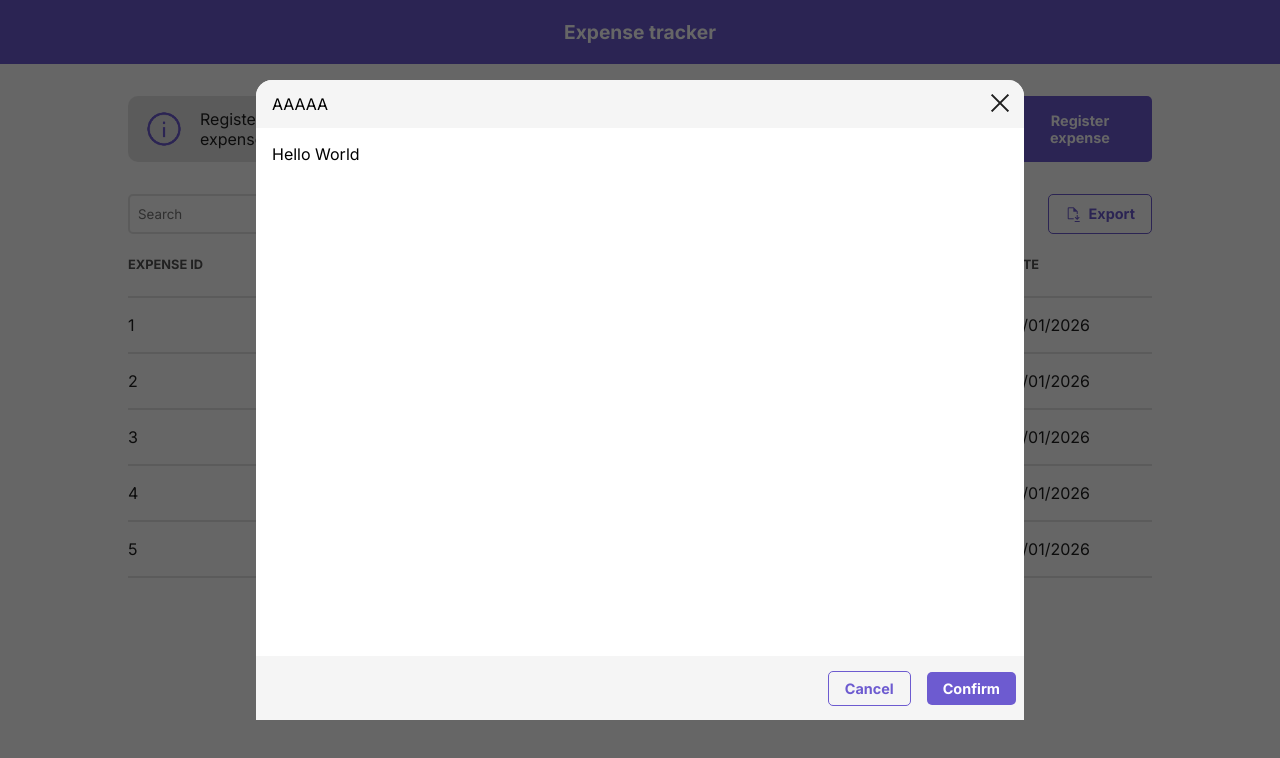
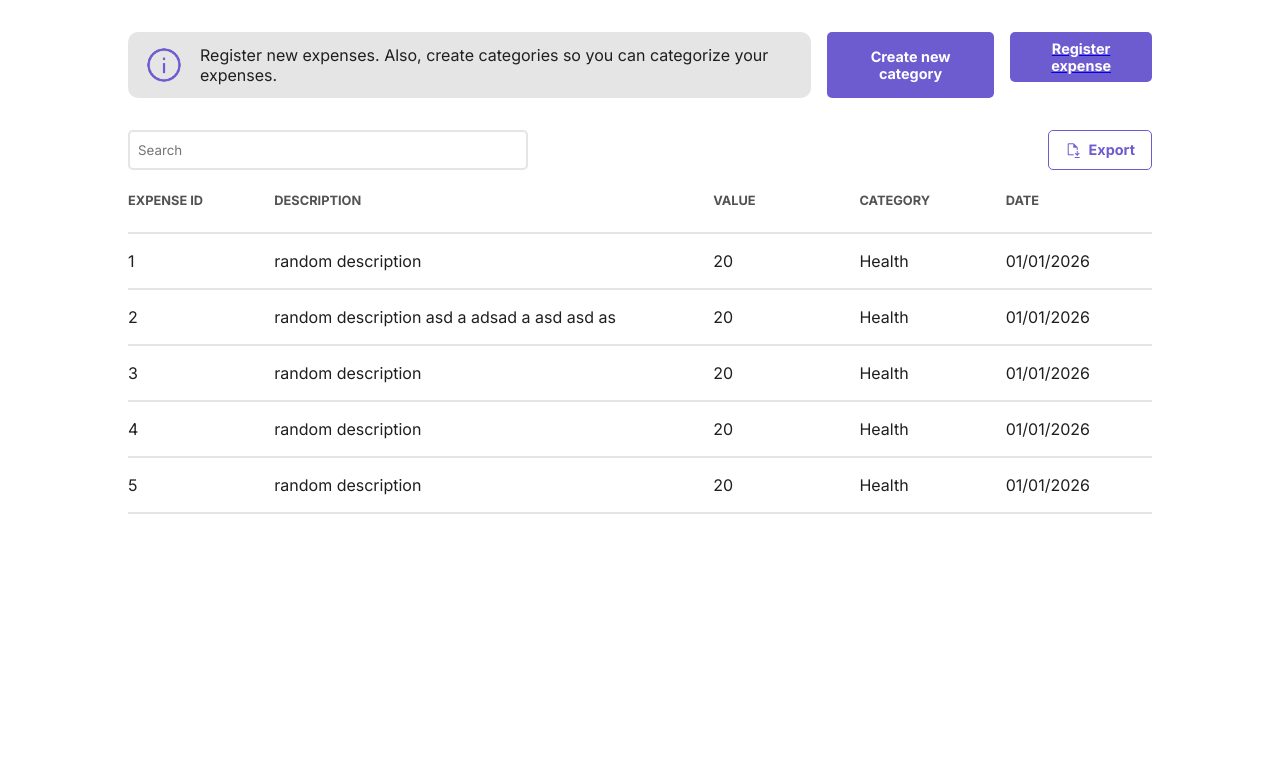
Before and after one commit to nblucas/finance-management-app, a React app in the folder frontend/: page / in a window 1280 px wide. Shown: the top 758 px of the page. Built offline with nearby package versions, Linux system fonts and the light colour scheme; the HTML template or start-up script is replaced by a standard one.

Commit message:
feat: creating pages structure with react router - basic

```diff
--- a/frontend/src/App.tsx
+++ /dev/null
@@ -1,14 +0,0 @@
-import "./global-styles.css"
-import Header from "./layouts/header/Header"
-import MainPage from "./pages/MainPage"
-
-function App() {
-  return (
-    <>
-      <Header />
-      <MainPage />
-    </>
-  )
-}
-
-export default App
--- a/frontend/src/main.tsx
+++ b/frontend/src/main.tsx
@@ -1,9 +1,20 @@
-import { StrictMode } from 'react'
 import { createRoot } from 'react-dom/client'
-import App from './App.tsx'
+import { createBrowserRouter, RouterProvider } from 'react-router'
+import "./global-styles.css"
+import ExpensesPage from './pages/expenses-page/ExpensesPage.tsx'
+import NewExpensePage from './pages/new-expense-page/NewExpensePage.tsx'
+
+const router = createBrowserRouter([
+  {
+    path: "/",
+    Component: ExpensesPage,
+  },
+  {
+    path: "/register-expenses",
+    Component: NewExpensePage
+  }
+])
 
 createRoot(document.getElementById('root')!).render(
-  <StrictMode>
-    <App />
-  </StrictMode>,
+  <RouterProvider router={router} />
 )
--- a/frontend/src/pages/MainPage.tsx
+++ /dev/null
@@ -1,40 +0,0 @@
-import styles from "./MainPage.module.css"
-import Button from "../components/button/Button"
-import FixedAlert from "../components/fixed-alert/FixedAlert"
-import PageContainer from "../layouts/page-container/PageContainer"
-import Table from "../components/table/Table"
-import Modal from "../components/modal/Modal"
-
-export default function MainPage() {
-  return (
-    <>
-      <PageContainer>
-      <div className={styles.header}>
-        <FixedAlert
-          imgSrc="./src/assets/icons/info_icon.png"
-          imgAlt="Icon that indicates information."
-          text="Register new expenses. Also, create categories so you can categorize your expenses."
-        />
-        <Button
-          text="Create new category"
-          onClick={() => console.log("New category")}
-        />
-        <Button
-          text="Register expense"
-          onClick={() => console.log("Register expenses")}
-        />
-      </div>
-      <Table />
-      <Modal
-        size="large"
-        title="AAAAA"
-        body={() =>
-            <div>
-              <p>Hello World</p>
-            </div>
-        }
-      />
-      </PageContainer>
-    </>
-  )
-}
--- /dev/null
+++ b/frontend/src/pages/expenses-page/ExpensesPage.tsx
@@ -0,0 +1,31 @@
+import styles from "./ExpensesPage.module.css"
+import Button from "../../components/button/Button"
+import FixedAlert from "../../components/fixed-alert/FixedAlert"
+import PageContainer from "../../layouts/page-container/PageContainer"
+import Table from "../../components/table/Table"
+import { NavLink } from "react-router"
+
+export default function ExpensesPage() {
+  return (
+    <PageContainer>
+      <div className={styles.header}>
+        <FixedAlert
+          imgSrc="./src/assets/icons/info_icon.png"
+          imgAlt="Icon that indicates information."
+          text="Register new expenses. Also, create categories so you can categorize your expenses."
+        />
+        <Button
+          text="Create new category"
+          onClick={() => console.log("New category")}
+        />
+        <NavLink to="/register-expenses">
+          <Button
+            text="Register expense"
+            onClick={() => console.log("Register expenses")}
+          />
+        </NavLink>
+      </div>
+      <Table />
+    </PageContainer>
+  )
+}
--- /dev/null
+++ b/frontend/src/pages/new-expense-page/NewExpensePage.tsx
@@ -0,0 +1,9 @@
+import styles from "./NewExpensePage.module.css"
+
+export default function NewExpensePage() {
+  return (
+    <div>
+      NewExpensePage
+    </div>
+  )
+}
```
Also changed, not shown: frontend/src/Root.tsx (added, +11 -0 lines), frontend/src/pages/expenses-page/ExpensesPage.module.css (renamed from frontend/src/pages/MainPage.module.css), frontend/src/pages/new-expense-page/NewExpensePage.module.css (added).
